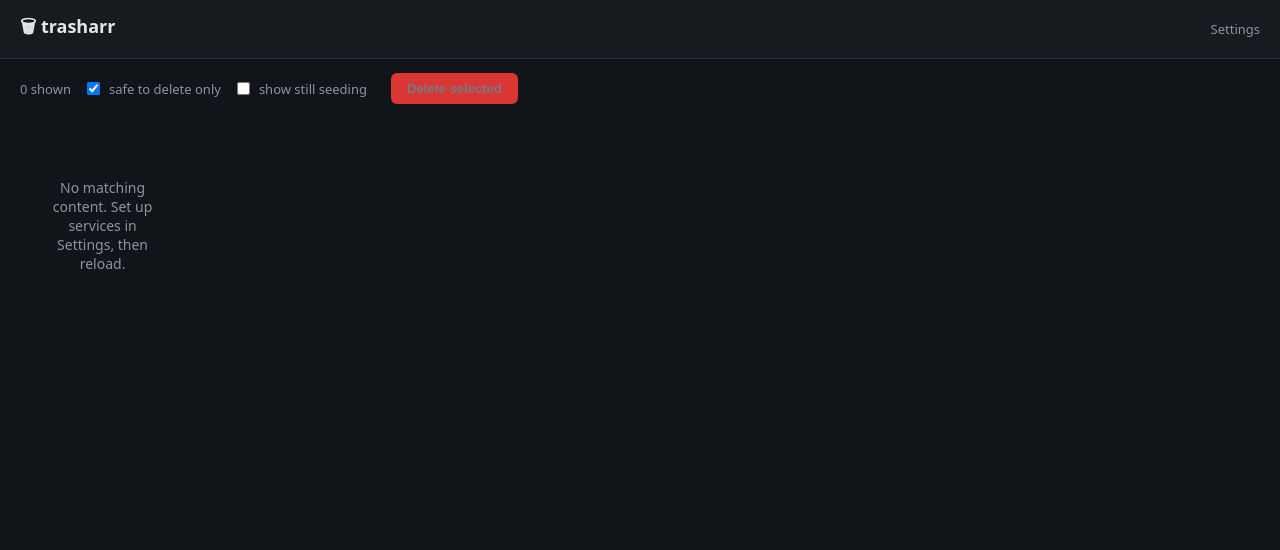
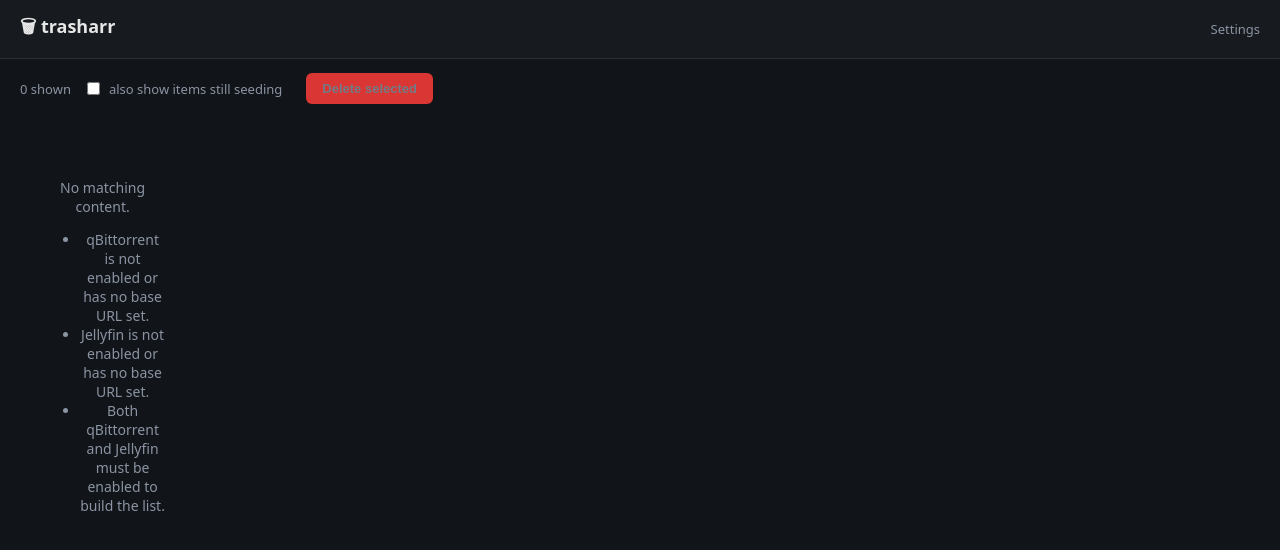
Before and after one commit to carloslockward/trasharr, a Flask app: page / in a window 1280 px wide. Shown: the top 550 px of the page. Run offline with Flask 3, Linux system fonts and the light colour scheme; data that the repository does not hold is empty.

Commit message:
Fix issues

```diff
--- a/app/service/library.py
+++ b/app/service/library.py
@@ -58,50 +58,66 @@ def make_clients(config: Config) -> ClientBundle:
     return bundle
 
 
-def load_items(config: Config, clients: ClientBundle | None = None) -> list[MediaItem]:
-    """Fetch all watched content and evaluate seeding status."""
+def load_items(config: Config, clients: ClientBundle | None = None) -> tuple[list[MediaItem], list[str]]:
+    """Fetch all watched content and evaluate seeding status.
+
+    Returns ``(items, diagnostics)`` — diagnostics is a list of human-readable
+    strings describing what was fetched (and any per-service errors), so an
+    empty result is explainable rather than a silent mystery.
+    """
+    diag: list[str] = []
     clients = clients or make_clients(config)
     qbt: Optional[QBittorrentClient] = clients.get("qbt")
     sonarr: Optional[SonarrClient] = clients.get("sonarr")
     radarr: Optional[RadarrClient] = clients.get("radarr")
     jellyfin: Optional[JellyfinClient] = clients.get("jellyfin")
 
+    if not qbt:
+        diag.append("qBittorrent is not enabled or has no base URL set.")
+    if not jellyfin:
+        diag.append("Jellyfin is not enabled or has no base URL set.")
     if not qbt or not jellyfin:
-        logger.warning("qbittorrent and jellyfin must be enabled to build the list.")
+        diag.append("Both qBittorrent and Jellyfin must be enabled to build the list.")
         if qbt:
             qbt.close()
-        return []
+        return [], diag
 
     try:
         if qbt:
             qbt.login()
 
-        # Fetch everything needed; tolerate a service that is disabled/misconfigured.
-        sonarr_history = []
-        radarr_history = []
-        radarr_movies = []
-        sonarr_series = []
-        watched_movies = []
-        watched_series = []
+        sonarr_history: list = []
+        radarr_history: list = []
+        radarr_movies: list = []
+        sonarr_series: list = []
+        watched_movies: list = []
+        watched_series: list = []
 
         if sonarr:
             try:
                 sonarr_history = sonarr.history(event_type=1)
                 sonarr_series = sonarr.series()
+                diag.append(f"Sonarr: {len(sonarr_series)} series, {len(sonarr_history)} grab records.")
             except Exception as exc:
-                logger.warning("Sonarr fetch failed: %s", exc)
+                diag.append(f"Sonarr fetch failed: {exc}")
         if radarr:
             try:
                 radarr_history = radarr.history(event_type=1)
                 radarr_movies = radarr.movies()
+                diag.append(f"Radarr: {len(radarr_movies)} movies, {len(radarr_history)} grab records.")
             except Exception as exc:
-                logger.warning("Radarr fetch failed: %s", exc)
+                diag.append(f"Radarr fetch failed: {exc}")
         if jellyfin:
             try:
                 watched_movies = jellyfin.watched_movies()
+                diag.append(f"Jellyfin: {len(watched_movies)} watched movies.")
+            except Exception as exc:
+                diag.append(f"Jellyfin movies fetch failed: {exc}")
+            try:
                 watched_series = jellyfin.watched_series()
+                diag.append(f"Jellyfin: {len(watched_series)} watched series.")
             except Exception as exc:
-                logger.warning("Jellyfin fetch failed: %s", exc)
+                diag.append(f"Jellyfin series fetch failed: {exc}")
 
         items = build_index(
             qbt=qbt,
@@ -113,7 +129,8 @@ def load_items(config: Config, clients: ClientBundle | None = None) -> list[Medi
             watched_movies=watched_movies,
             watched_series=watched_series,
         )
-        return items
+        diag.append(f"Matched {len(items)} watched item(s) to torrents.")
+        return items, diag
     finally:
         if qbt:
             qbt.close()
--- a/app/service/matcher.py
+++ b/app/service/matcher.py
@@ -100,8 +100,8 @@ class MediaItem:
 
 
 def _normalize_title(title: Any) -> str:
-    """Lowercase, collapse whitespace/punctuation for fuzzy-but-safe matching."""
-    s = re.sub(r"[^a-z0-9]+", " ", str(title or "")).strip().lower()
+    """Lowercase and collapse punctuation/whitespace; keep alphanumerics + spaces."""
+    s = re.sub(r"[^a-z0-9]+", " ", str(title or "").lower()).strip()
     return s
 
 
--- a/app/templates/index.html
+++ b/app/templates/index.html
@@ -50,8 +50,7 @@
 
   <div class="toolbar">
     <span class="count" id="count"></span>
-    <label><input type="checkbox" id="showSafe" checked> safe to delete only</label>
-    <label><input type="checkbox" id="showUnsafe"> show still seeding</label>
+    <label><input type="checkbox" id="showStillSeeding"> also show items still seeding</label>
     <div class="spacer"></div>
     <button class="btn danger" id="deleteBtn" disabled>Delete selected</button>
   </div>
@@ -60,11 +59,11 @@
 
   <script>
     let items = [];
+    let diagnostics = [];
     const selected = new Set();
     const grid = document.getElementById("grid");
     const count = document.getElementById("count");
-    const showSafe = document.getElementById("showSafe");
-    const showUnsafe = document.getElementById("showUnsafe");
+    const showStillSeeding = document.getElementById("showStillSeeding");
     const deleteBtn = document.getElementById("deleteBtn");
 
     const esc = (s) => String(s ?? "").replace(/[&<>"']/g, c => ({'&':'&amp;','<':'&lt;','>':'&gt;','"':'&quot;',"'":'&#39;'}[c]));
@@ -72,17 +71,16 @@
     function render() {
       selected.clear();
       updateDeleteBtn();
-      const safeOnly = showSafe.checked;
-      const unsafeToo = showUnsafe.checked;
+      // Default (unchecked): only safe-to-delete. Checked: also show still-seeding.
+      const visible = items.filter(i => showStillSeeding.checked || i.safe_to_delete);
       grid.innerHTML = "";
-      const visible = items.filter(i => {
-        if (safeOnly && !unsafeToo) return i.safe_to_delete;
-        if (unsafeToo) return true;
-        return true;
-      });
       count.textContent = `${visible.length} shown${items.length ? ` / ${items.length} watched` : ""}`;
       if (!visible.length) {
-        grid.innerHTML = '<div class="empty">No matching content. Set up services in Settings, then reload.</div>';
+        const diagHtml = (diagnostics.length ? `<ul>${diagnostics.map(d => `<li>${esc(d)}</li>`).join("")}</ul>` : "");
+        grid.innerHTML = `<div class="empty">
+          <div>No matching content.</div>
+          ${diagHtml}
+        </div>`;
         return;
       }
       for (const it of visible) {
@@ -120,8 +118,7 @@
       deleteBtn.textContent = selected.size ? `Delete selected (${selected.size})` : "Delete selected";
     }
 
-    showSafe.addEventListener("change", render);
-    showUnsafe.addEventListener("change", render);
+    showStillSeeding.addEventListener("change", render);
 
     deleteBtn.addEventListener("click", async () => {
       const selection = items
@@ -156,7 +153,9 @@
         const resp = await fetch("/api/library");
         const data = await resp.json();
         items = data.items || [];
+        diagnostics = data.diagnostics || [];
       } catch (e) {
+        diagnostics = ["Failed to load library: " + e];
         document.getElementById("notice").className = "error";
         document.getElementById("notice").textContent = "Failed to load library: " + e;
       }
--- a/app/templates/settings.html
+++ b/app/templates/settings.html
@@ -65,11 +65,11 @@
 
       <div class="row"><label>cross-seed tag</label><input type="text" name="cross_seed_tag" value="{{ config.data['cross_seed_tag'] }}"></div>
       <div class="row toggle"><label>Only show safe content</label><input type="checkbox" name="show_only_safe" {% if config.data['show_only_safe'] %}checked{% endif %}></div>
-      <div class="row"><button class="btn" type="submit">Save settings</button></div>
+      <div class="row"><button class="btn" type="submit">Save service settings</button></div>
     </form>
 
     <h2>Per-tracker seeding limits</h2>
-    <p class="hint">How long / what ratio each private tracker requires before it is safe to delete. A value of 0 means "no requirement" on that axis. Matched by the tracker domain shown on the torrent.</p>
+    <p class="hint">How long / what ratio each private tracker requires before it is safe to delete. A value of 0 means "no requirement" on that axis. Matched by the tracker domain shown on the torrent. Changes save immediately when you Add or Remove below.</p>
     <table>
       <thead><tr><th>Tracker domain</th><th>Ratio ≥</th><th>Seed time ≥ (min)</th><th></th></tr></thead>
       <tbody>
--- a/app/web/routes.py
+++ b/app/web/routes.py
@@ -77,11 +77,11 @@ def index():
 def api_library():
     config = _config()
     try:
-        items = load_items(config)
+        items, diag = load_items(config)
     except Exception as exc:
         logger.exception("build_index failed")
         return jsonify({"ok": False, "error": str(exc)}), 500
-    return jsonify({"ok": True, "items": [_to_json(i) for i in items]})
+    return jsonify({"ok": True, "items": [_to_json(i) for i in items], "diagnostics": diag})
 
 
 @bp.route("/api/delete", methods=["POST"])
@@ -105,7 +105,8 @@ def api_delete():
     try:
         # Rebuild the full index so we can look up the real MediaItems server-side
         # rather than trusting the client-supplied ids.
-        items = {f"{i.arr}:{i.arr_id}": i for i in load_items(config, clients)}
+        items, _diag = load_items(config, clients)
+        items = {f"{i.arr}:{i.arr_id}": i for i in items}
         selected = [items[f"{s['arr']}:{s['arr_id']}"] for s in selections if f"{s['arr']}:{s['arr_id']}" in items]
     except Exception as exc:
         logger.exception("could not rebuild index for delete")
--- a/requirements-dev.txt
+++ b/requirements-dev.txt
@@ -1,2 +1,2 @@
 -r requirements.txt
-ruff==0.5.5
+ruff==0.16.5
```
Also changed, not shown: requirements.txt (+4 -4 lines).
